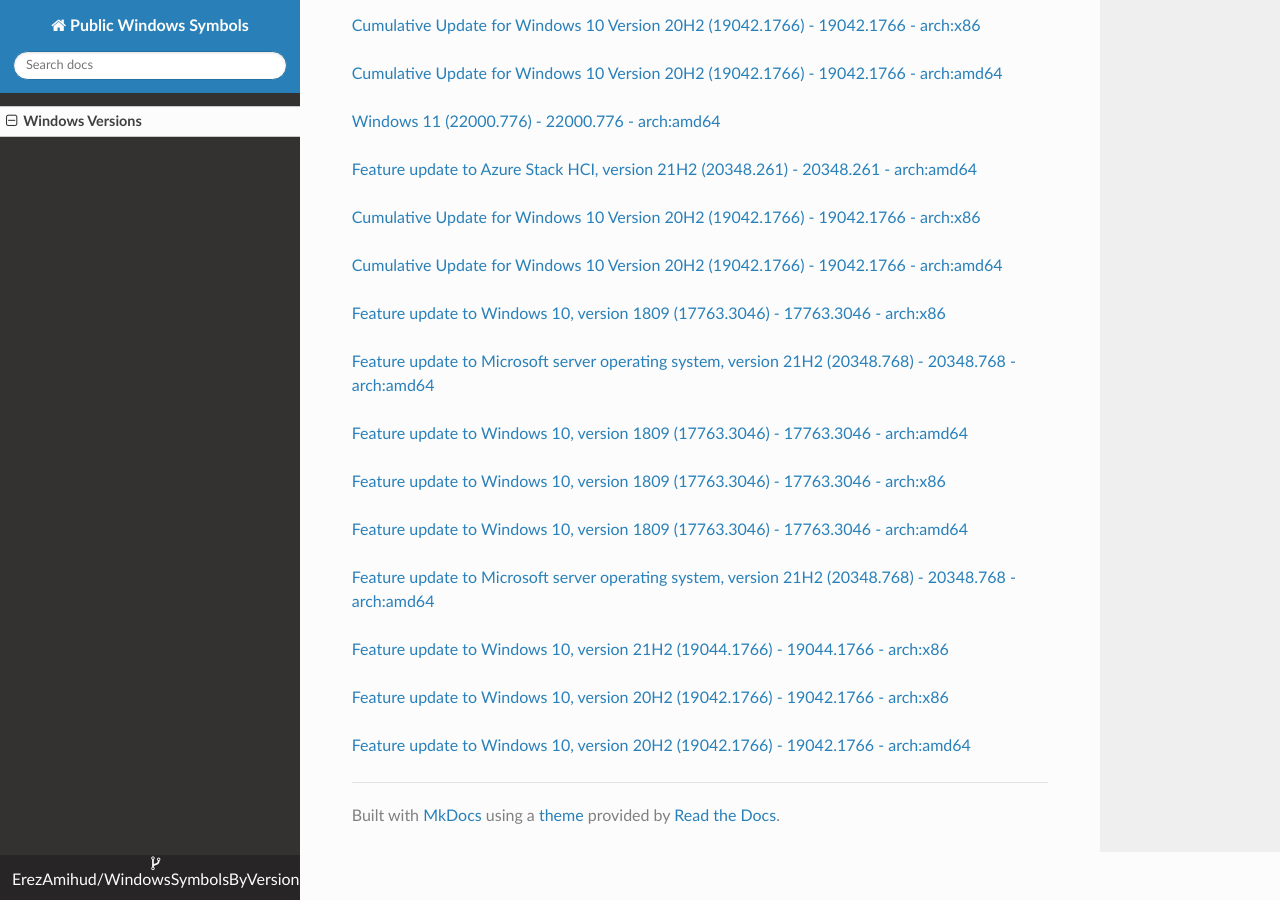
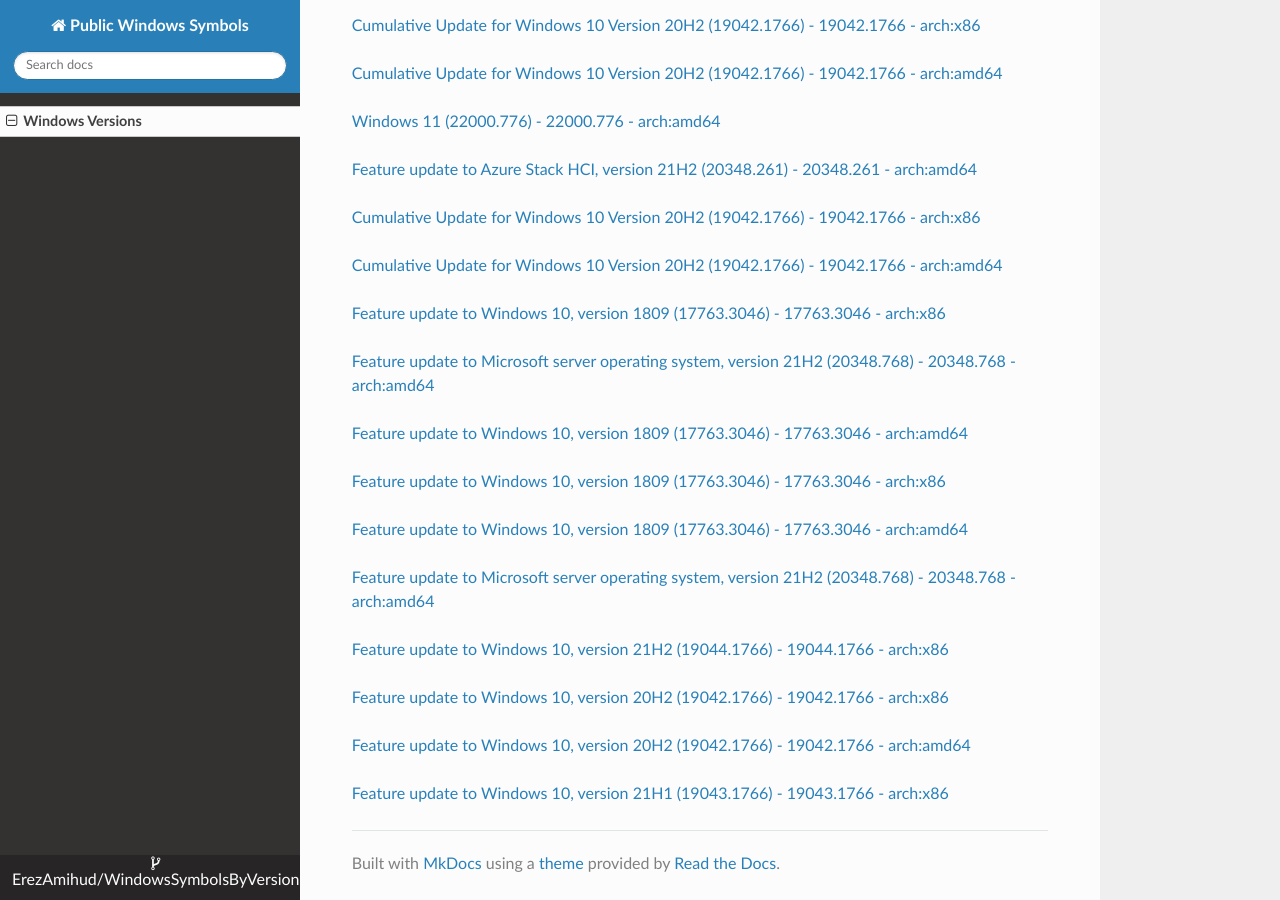
Before and after one commit to ErezAmihud/WindowsSymbolsByVersion, an MkDocs documentation site: the page built from docs/index.md, in a window 1280 px wide and 900 px high, scrolled down 60821 px. Built offline with MkDocs 1.6.1, drawn with Linux system fonts in a browser that asks for light colours; nearby versions of some CDN libraries.

Commit message:
Automated commit, add manifest for 3f550853-e171-4b4d-94a3-d1f8fe88c03e

```diff
--- a/docs/index.md
+++ b/docs/index.md
@@ -3613,3 +3613,6 @@
 
 
 [Feature update to Windows 10, version 20H2 (19042.1766) - 19042.1766 - arch:amd64](https://github.com/ErezAmihud/WindowsSymbolsByVersion/blob/main/manifests/2f285c59-e8b3-49c3-bc83-bed2f4498b75.manifest)
+
+
+[Feature update to Windows 10, version 21H1 (19043.1766) - 19043.1766 - arch:x86](https://github.com/ErezAmihud/WindowsSymbolsByVersion/blob/main/manifests/3f550853-e171-4b4d-94a3-d1f8fe88c03e.manifest)
```
Also changed, not shown: process_builds.json (+1 -1 lines), 1 other file.
